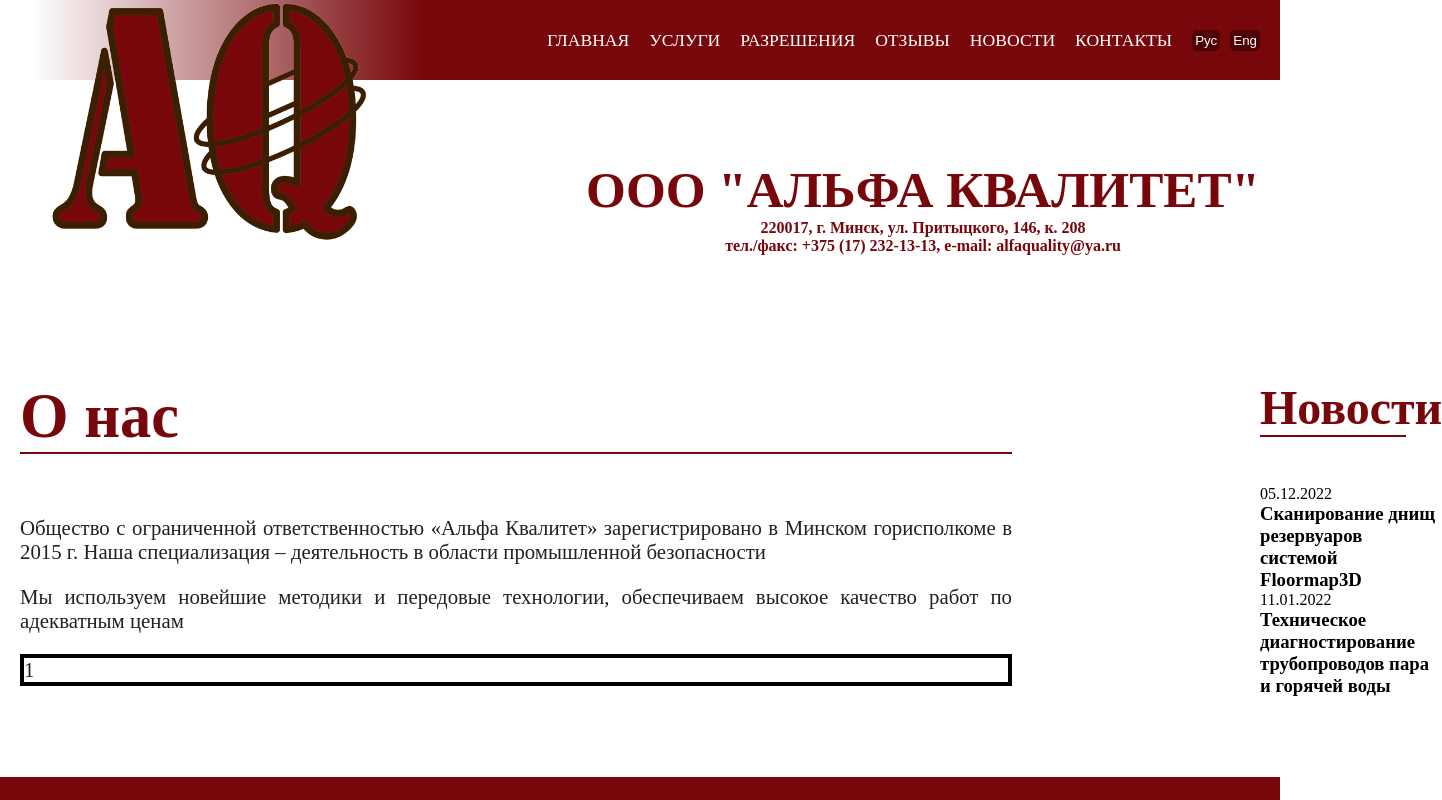
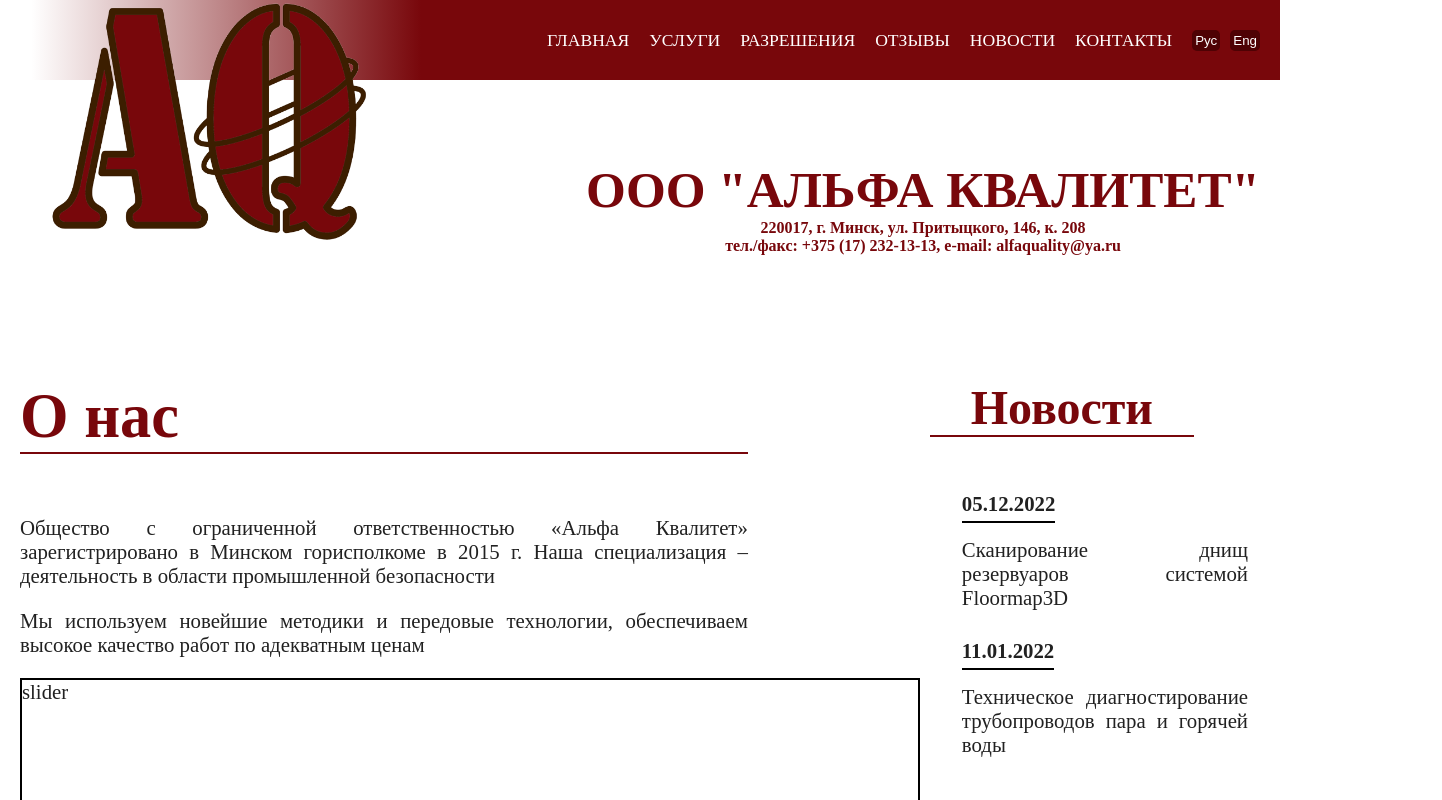
Before and after one commit to samolazoff/AQ-ts, a React (Create React App) app in the folder client/: page / in a window 1280 px wide. Shown: the top 800 px of the page, 1442 px wide, since content can reach past the window. Built offline with nearby package versions, Linux system fonts and the light colour scheme.

Commit message:
Add style news-mini

```diff
--- a/client/src/components/About/About.tsx
+++ b/client/src/components/About/About.tsx
@@ -1,5 +1,4 @@
 import { useAppSelector } from '../../store/hook';
-
 import Slider from '../Slider/Slider';
 
 import './About.sass';
--- a/client/src/components/NewsMini/NewsMini.sass
+++ b/client/src/components/NewsMini/NewsMini.sass
@@ -3,3 +3,24 @@
 
 .block-news-mini
     width: 450px
+    .title-block
+        text-align: center
+    .box-news-mini
+        @include flex(column, flex-start, center)
+        gap: 15px
+        padding-left: 20px
+        text-align: justify
+        &-item
+            @include flex(column, flex-start, flex-start)
+            gap: 15px
+            padding: 5px 10px
+            border: 2px solid $primary-color-txt
+            border-radius: 15px
+            &:hover
+                border: 2px solid $primary-color
+        &__date
+            @include text(1.3em, normal, 800, $primary-color-text-dark)
+            padding-bottom: 5px
+            border-bottom: 2px solid #000
+        &__title
+            @include text(1.3em, normal, 500, $primary-color-text-dark)
--- a/client/src/components/Slider/Slider.sass
+++ b/client/src/components/Slider/Slider.sass
@@ -2,8 +2,6 @@
 @import ../../styles/var
 
 .slider
-    width: 80%
-    border: 2px black solid
-    margin: 0
-.slide
-    border: 2px black solid
+    width: 900px
+    height: 450px
+    border: 2px solid #000
--- a/client/src/components/Slider/Slider.tsx
+++ b/client/src/components/Slider/Slider.tsx
@@ -1,24 +1,10 @@
-import { register } from 'swiper/element/bundle';
-import {Swiper, SwiperSlide} from 'swiper/react';
-// import { Navigation, Pagination} from 'swiper/modules';
-import 'swiper/css';
-
 import './Slider.sass';
-
-register();
-
-
 
 const Slider = () => {
     return (
-        <Swiper className='slider'>
-            <SwiperSlide className='slide'>1</SwiperSlide>
-            <SwiperSlide className='slide'>2</SwiperSlide>
-            <SwiperSlide className='slide'>3</SwiperSlide>
-            <SwiperSlide className='slide'>4</SwiperSlide>
-            <SwiperSlide className='slide'>5</SwiperSlide>
-            <SwiperSlide className='slide'>6</SwiperSlide>
-        </Swiper>
+        <div className="slider">
+            slider
+        </div>
     );
 };
 
```
